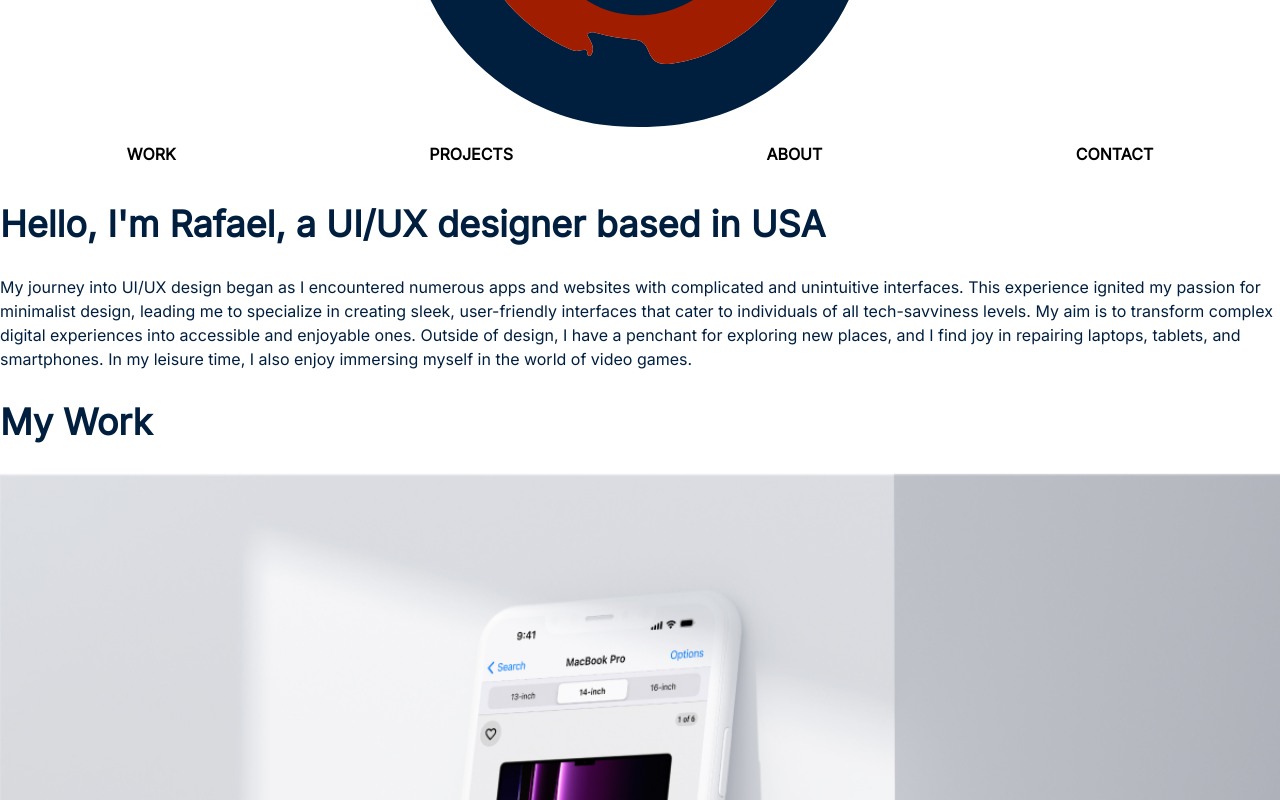
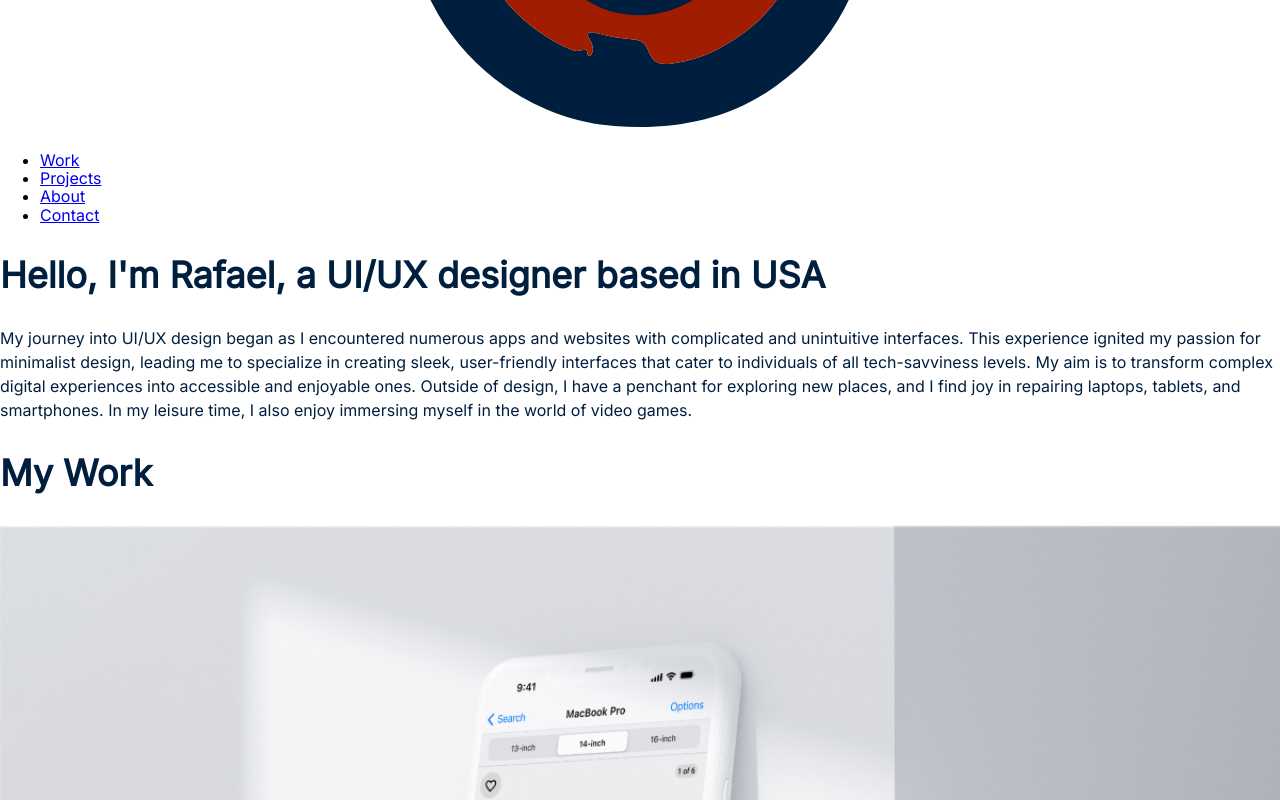
Before and after one commit to CastleBravo88/Portfolio-website, a plain HTML site: page Portfolio Site/index.html in a window 1280 px wide. Shown: the part 1440-2240 px from the top of the page. Drawn offline with nearby package versions, Linux system fonts and the light colour scheme.

Commit message:
some more fixes

```diff
--- a/Portfolio Site/css/style.css
+++ b/Portfolio Site/css/style.css
@@ -44,31 +44,6 @@ body   {
     width: 100%;
   }
 
-nav ul {
-    list-style: none;
-    margin: 0;
-    padding: 0;
-    display: flex;
-    justify-content: space-around;
-    align-items: center;
-}
-
-nav li {
-    padding: 10px 20px;
-}
-
-nav a {
-    text-decoration: none;
-    color: #000;
-    font-family: 'Inter', sans-serif;
-    font-size: 16px;
-    font-weight: 600;
-    text-transform: uppercase;
-}
-
-nav a:hover {
-    text-decoration: underline;
-}
 
 @media (max-width: 767px) {
     nav ul {
--- a/Portfolio Site/index.html
+++ b/Portfolio Site/index.html
@@ -45,9 +45,7 @@
                   <p>
                     In developing my app on Figma, I applied UI/UX Design to create user-friendly interfaces and Graphic Design for visually appealing layouts. I also engaged in Prototyping, Market Research for understanding my target audience's needs in renewed electronics, and Brand Awareness to align the design with the brand's values. My work showcased Attention to Detail, Creative Thinking in design solutions.
                   </p>
-                  <a href="reboot.html">
-                  <button class="secondary-button">Read More</button>
-                  </a>
+                  <a href="reboot.html" class="secondary-button">Read More</a>
                 </div>
               </div>
         </main>
```
Also changed, not shown: Portfolio Site/about.html (+1 -3 lines).
